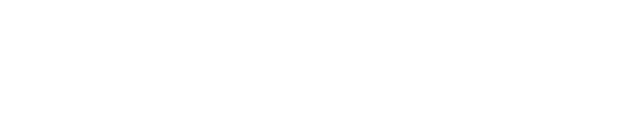
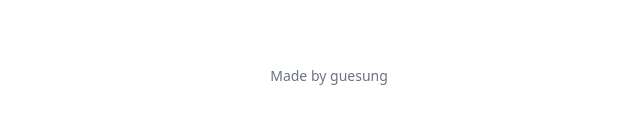
Before and after one commit to guesung/github-follow-check, a React (Vite) app: page / in a window 1280 px wide. Shown: the part 160-300 px from the top of the page, without its empty margins (311-951 px from the left). Built offline with nearby package versions, Linux system fonts and the light colour scheme.

Commit message:
feat: footer 추가

```diff
--- a/src/App.tsx
+++ b/src/App.tsx
@@ -18,6 +18,9 @@ const App: React.FC = () => {
         isLoading={isLoading}
         error={error ? getErrorMessage(error) : null}
       />
+      <footer className="mt-8 text-center text-sm text-gray-500">
+        <p>Made by <a href="https://github.com/guesung" target="_blank" rel="noopener noreferrer" className="hover:underline">guesung</a></p>
+      </footer>
     </div>
   );
 };
```
